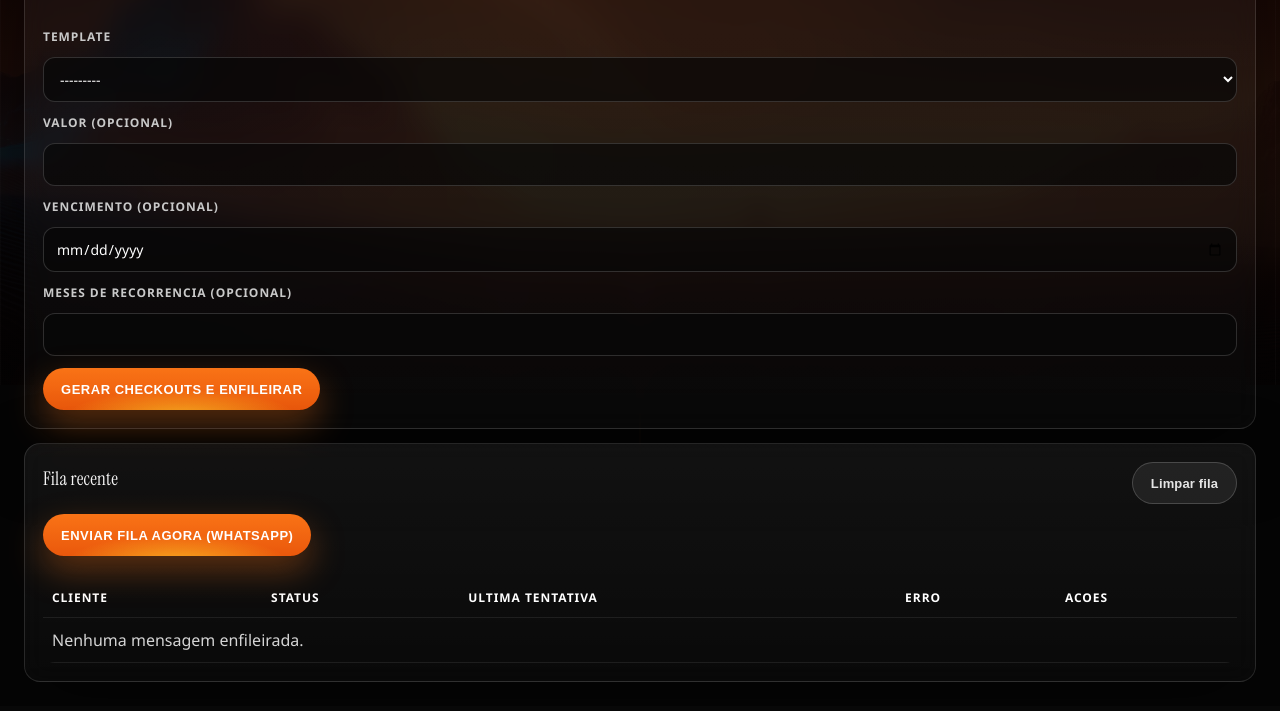
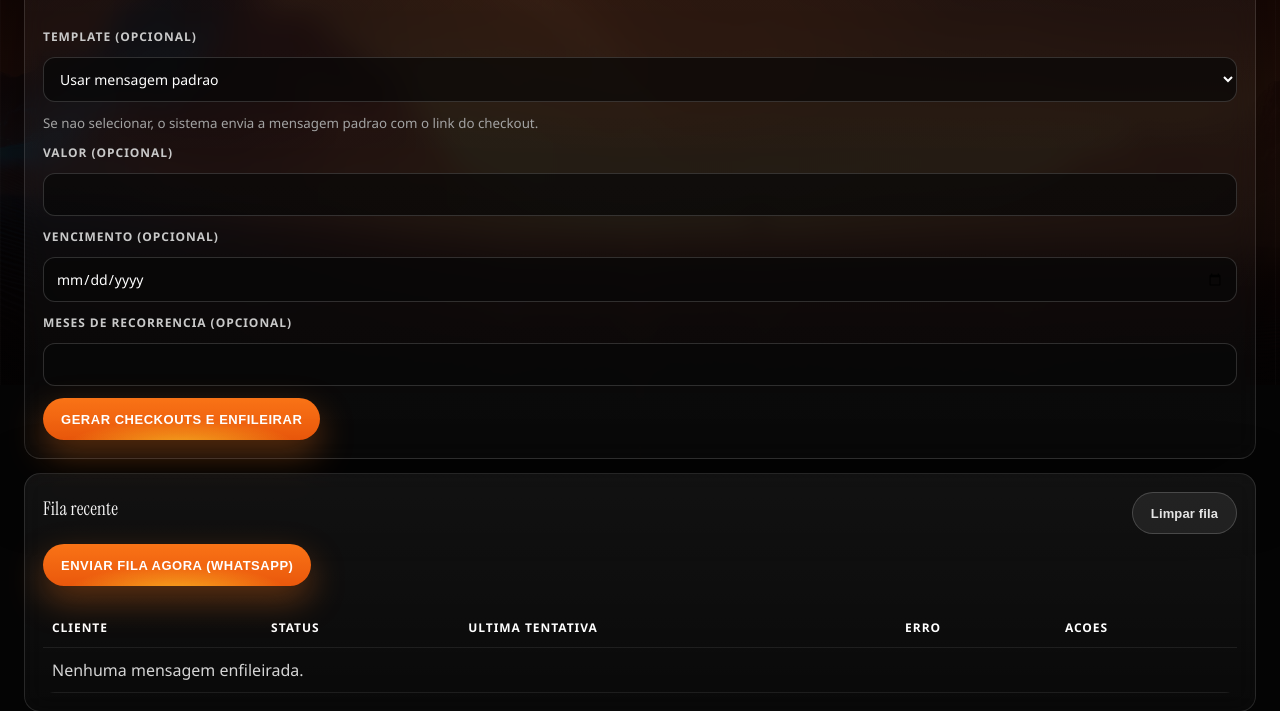
Before and after one commit to Romariorrs/Sistema-Imperio-Delivery, a Django app: page /messaging/mass/ in a window 1280 px wide; the page is wider, and only the part inside the window is pictured. Shown: the part 415-1126 px from the top of that part. Before the commit the page ends 1097 px from the top of that part, so only its background shows below. Run offline with Django 4.2, Linux system fonts and the light colour scheme; the visitor is signed in with stand-in values (Sample User, id 1); data that the repository does not hold is empty.

Commit message:
Permite envio sem template usando mensagem padrao

```diff
--- a/contabilidade/messaging/views.py
+++ b/contabilidade/messaging/views.py
@@ -20,7 +20,11 @@ class TemplateForm(forms.ModelForm):
 
 class MassMessageForm(forms.Form):
     clients = forms.ModelMultipleChoiceField(queryset=Client.objects.all(), required=False)
-    template = forms.ModelChoiceField(queryset=MessageTemplate.objects.all())
+    template = forms.ModelChoiceField(
+        queryset=MessageTemplate.objects.all(),
+        required=False,
+        empty_label="Usar mensagem padrao",
+    )
     amount = forms.DecimalField(required=False, max_digits=10, decimal_places=2)
     due_date = forms.DateField(required=False, widget=forms.DateInput(attrs={"type": "date"}))
     recurring_months = forms.IntegerField(
@@ -33,7 +37,11 @@ class MassMessageForm(forms.Form):
 
 class SingleMessageForm(forms.Form):
     client = forms.ModelChoiceField(queryset=Client.objects.all())
-    template = forms.ModelChoiceField(queryset=MessageTemplate.objects.all())
+    template = forms.ModelChoiceField(
+        queryset=MessageTemplate.objects.all(),
+        required=False,
+        empty_label="Usar mensagem padrao",
+    )
     amount = forms.DecimalField(required=False, max_digits=10, decimal_places=2)
     due_date = forms.DateField(required=False, widget=forms.DateInput(attrs={"type": "date"}))
     recurring_months = forms.IntegerField(
@@ -88,6 +96,17 @@ def _build_message(template, client, amount, due_date, payment_link, recurring_m
     return text
 
 
+def _build_default_checkout_message(client, amount, due_date, payment_link, recurring_months):
+    return (
+        f"Ola {client.name}!\n"
+        f"Sua cobranca recorrente no cartao foi criada.\n"
+        f"Valor mensal: R$ {amount:.2f}\n"
+        f"Dia da compra: {due_date.strftime('%d/%m/%Y')}\n"
+        f"Duracao: {recurring_months} mes(es)\n"
+        f"Link para concluir o cadastro do cartao: {payment_link}"
+    )
+
+
 def _create_local_billing(client, amount, due_date, recurring_months):
     checkout = create_asaas_billing(client, amount, due_date, recurring_months=recurring_months)
     return Billing.objects.create(
@@ -129,14 +148,23 @@ def send_mass_messages(request):
                 except AsaasError as exc:
                     messages.error(request, f"{client.name}: {exc}")
                     continue
-                final_text = _build_message(
-                    tpl,
-                    client,
-                    amt,
-                    due_date,
-                    billing.payment_link,
-                    billing.recurring_months,
-                )
+                if tpl:
+                    final_text = _build_message(
+                        tpl,
+                        client,
+                        amt,
+                        due_date,
+                        billing.payment_link,
+                        billing.recurring_months,
+                    )
+                else:
+                    final_text = _build_default_checkout_message(
+                        client,
+                        amt,
+                        due_date,
+                        billing.payment_link,
+                        billing.recurring_months,
+                    )
                 MessageQueue.objects.create(
                     client=client,
                     billing=billing,
@@ -171,14 +199,23 @@ def send_single_message(request):
             try:
                 billing = _create_local_billing(client, amount, due_date, recurring_months)
                 payment_link = billing.payment_link
-                final_text = _build_message(
-                    tpl,
-                    client,
-                    amount,
-                    due_date,
-                    billing.payment_link,
-                    billing.recurring_months,
-                )
+                if tpl:
+                    final_text = _build_message(
+                        tpl,
+                        client,
+                        amount,
+                        due_date,
+                        billing.payment_link,
+                        billing.recurring_months,
+                    )
+                else:
+                    final_text = _build_default_checkout_message(
+                        client,
+                        amount,
+                        due_date,
+                        billing.payment_link,
+                        billing.recurring_months,
+                    )
                 MessageQueue.objects.create(
                     client=client,
                     billing=billing,
--- a/templates/messaging/send_mass.html
+++ b/templates/messaging/send_mass.html
@@ -21,8 +21,9 @@
             <label>Clientes</label>
             {{ form.clients }}
             <div class="chips" id="clients-chips"></div>
-            <label>Template</label>
+            <label>Template (opcional)</label>
             {{ form.template }}
+            <small class="muted">Se nao selecionar, o sistema envia a mensagem padrao com o link do checkout.</small>
             <label>Valor (opcional)</label>
             {{ form.amount }}
             <label>Vencimento (opcional)</label>
--- a/templates/messaging/send_single.html
+++ b/templates/messaging/send_single.html
@@ -14,8 +14,9 @@
             {% csrf_token %}
             <label>Cliente</label>
             {{ form.client }}
-            <label>Template</label>
+            <label>Template (opcional)</label>
             {{ form.template }}
+            <small class="muted">Se nao selecionar, o sistema envia a mensagem padrao com o link do checkout.</small>
             <label>Valor (opcional)</label>
             {{ form.amount }}
             <label>Vencimento</label>
```
